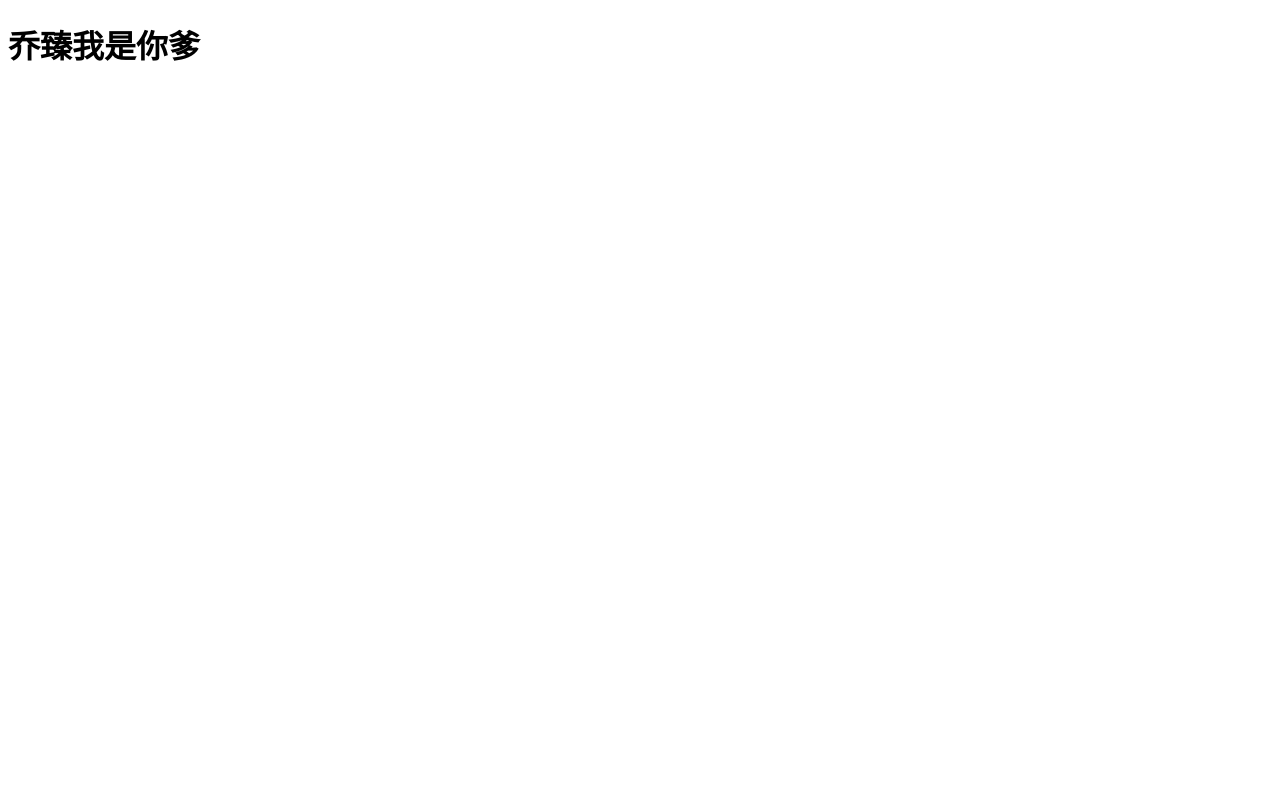
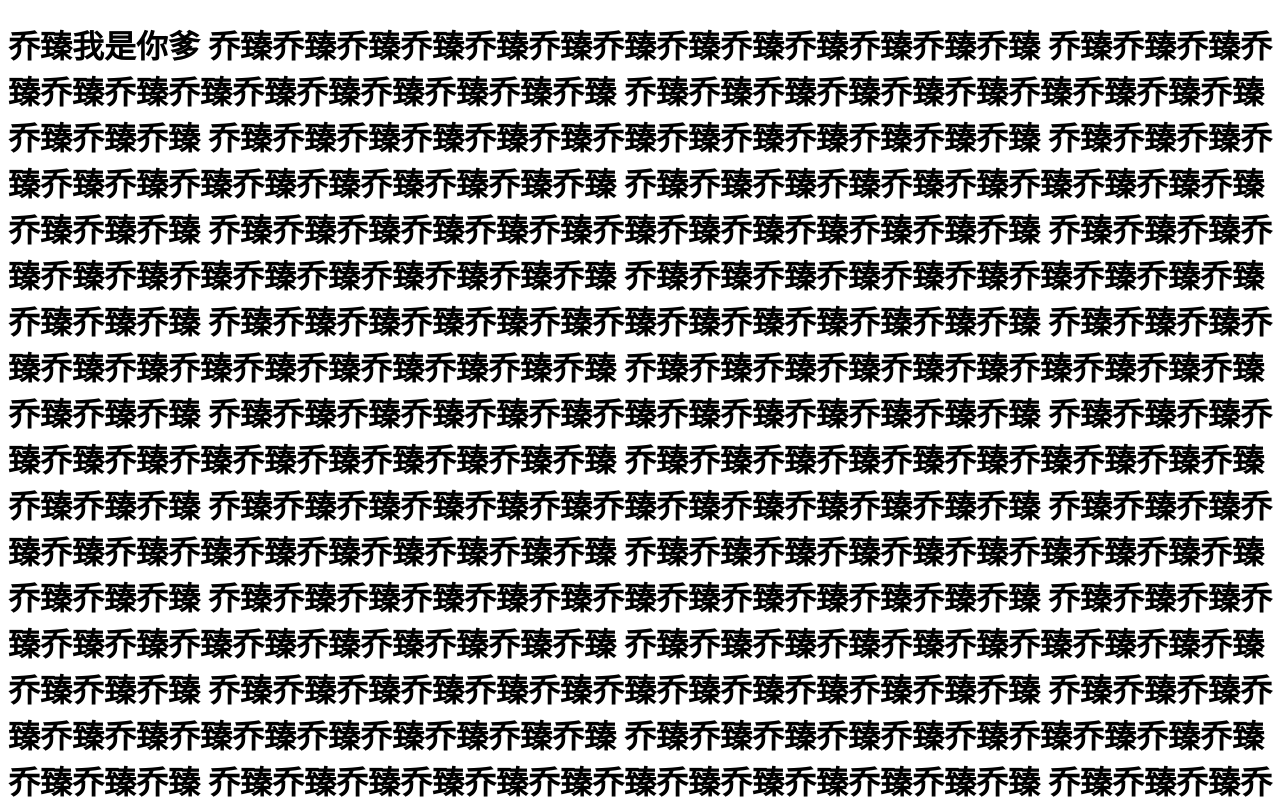
Before and after one commit to xbclmz/xbclmz.github.io, a plain HTML site: page index.html in a window 1280 px wide. Shown: the top 800 px of the page. Drawn offline with Linux system fonts and the light colour scheme.

Commit message:
Update index.html

```diff
--- a/index.html
+++ b/index.html
@@ -6,5 +6,55 @@
 </head>
 <body>
     <h1>乔臻我是你爹
+        乔臻乔臻乔臻乔臻乔臻乔臻乔臻乔臻乔臻乔臻乔臻乔臻乔臻
+        乔臻乔臻乔臻乔臻乔臻乔臻乔臻乔臻乔臻乔臻乔臻乔臻乔臻
+        乔臻乔臻乔臻乔臻乔臻乔臻乔臻乔臻乔臻乔臻乔臻乔臻乔臻
+        乔臻乔臻乔臻乔臻乔臻乔臻乔臻乔臻乔臻乔臻乔臻乔臻乔臻
+        乔臻乔臻乔臻乔臻乔臻乔臻乔臻乔臻乔臻乔臻乔臻乔臻乔臻
+        乔臻乔臻乔臻乔臻乔臻乔臻乔臻乔臻乔臻乔臻乔臻乔臻乔臻
+        乔臻乔臻乔臻乔臻乔臻乔臻乔臻乔臻乔臻乔臻乔臻乔臻乔臻
+        乔臻乔臻乔臻乔臻乔臻乔臻乔臻乔臻乔臻乔臻乔臻乔臻乔臻
+        乔臻乔臻乔臻乔臻乔臻乔臻乔臻乔臻乔臻乔臻乔臻乔臻乔臻
+        乔臻乔臻乔臻乔臻乔臻乔臻乔臻乔臻乔臻乔臻乔臻乔臻乔臻
+        乔臻乔臻乔臻乔臻乔臻乔臻乔臻乔臻乔臻乔臻乔臻乔臻乔臻
+        乔臻乔臻乔臻乔臻乔臻乔臻乔臻乔臻乔臻乔臻乔臻乔臻乔臻
+        乔臻乔臻乔臻乔臻乔臻乔臻乔臻乔臻乔臻乔臻乔臻乔臻乔臻
+        乔臻乔臻乔臻乔臻乔臻乔臻乔臻乔臻乔臻乔臻乔臻乔臻乔臻
+        乔臻乔臻乔臻乔臻乔臻乔臻乔臻乔臻乔臻乔臻乔臻乔臻乔臻
+        乔臻乔臻乔臻乔臻乔臻乔臻乔臻乔臻乔臻乔臻乔臻乔臻乔臻
+        乔臻乔臻乔臻乔臻乔臻乔臻乔臻乔臻乔臻乔臻乔臻乔臻乔臻
+        乔臻乔臻乔臻乔臻乔臻乔臻乔臻乔臻乔臻乔臻乔臻乔臻乔臻
+        乔臻乔臻乔臻乔臻乔臻乔臻乔臻乔臻乔臻乔臻乔臻乔臻乔臻
+        乔臻乔臻乔臻乔臻乔臻乔臻乔臻乔臻乔臻乔臻乔臻乔臻乔臻
+        乔臻乔臻乔臻乔臻乔臻乔臻乔臻乔臻乔臻乔臻乔臻乔臻乔臻
+        乔臻乔臻乔臻乔臻乔臻乔臻乔臻乔臻乔臻乔臻乔臻乔臻乔臻
+        乔臻乔臻乔臻乔臻乔臻乔臻乔臻乔臻乔臻乔臻乔臻乔臻乔臻
+        乔臻乔臻乔臻乔臻乔臻乔臻乔臻乔臻乔臻乔臻乔臻乔臻乔臻
+        乔臻乔臻乔臻乔臻乔臻乔臻乔臻乔臻乔臻乔臻乔臻乔臻乔臻
+        乔臻乔臻乔臻乔臻乔臻乔臻乔臻乔臻乔臻乔臻乔臻乔臻乔臻
+        乔臻乔臻乔臻乔臻乔臻乔臻乔臻乔臻乔臻乔臻乔臻乔臻乔臻
+        乔臻乔臻乔臻乔臻乔臻乔臻乔臻乔臻乔臻乔臻乔臻乔臻乔臻
+        乔臻乔臻乔臻乔臻乔臻乔臻乔臻乔臻乔臻乔臻乔臻乔臻乔臻
+        乔臻乔臻乔臻乔臻乔臻乔臻乔臻乔臻乔臻乔臻乔臻乔臻乔臻
+        乔臻乔臻乔臻乔臻乔臻乔臻乔臻乔臻乔臻乔臻乔臻乔臻乔臻
+        乔臻乔臻乔臻乔臻乔臻乔臻乔臻乔臻乔臻乔臻乔臻乔臻乔臻
+        乔臻乔臻乔臻乔臻乔臻乔臻乔臻乔臻乔臻乔臻乔臻乔臻乔臻
+        乔臻乔臻乔臻乔臻乔臻乔臻乔臻乔臻乔臻乔臻乔臻乔臻乔臻
+        乔臻乔臻乔臻乔臻乔臻乔臻乔臻乔臻乔臻乔臻乔臻乔臻乔臻
+        乔臻乔臻乔臻乔臻乔臻乔臻乔臻乔臻乔臻乔臻乔臻乔臻乔臻
+        乔臻乔臻乔臻乔臻乔臻乔臻乔臻乔臻乔臻乔臻乔臻乔臻乔臻
+        乔臻乔臻乔臻乔臻乔臻乔臻乔臻乔臻乔臻乔臻乔臻乔臻乔臻
+        乔臻乔臻乔臻乔臻乔臻乔臻乔臻乔臻乔臻乔臻乔臻乔臻乔臻
+        乔臻乔臻乔臻乔臻乔臻乔臻乔臻乔臻乔臻乔臻乔臻乔臻乔臻
+        乔臻乔臻乔臻乔臻乔臻乔臻乔臻乔臻乔臻乔臻乔臻乔臻乔臻
+        乔臻乔臻乔臻乔臻乔臻乔臻乔臻乔臻乔臻乔臻乔臻乔臻乔臻
+        乔臻乔臻乔臻乔臻乔臻乔臻乔臻乔臻乔臻乔臻乔臻乔臻乔臻
+        乔臻乔臻乔臻乔臻乔臻乔臻乔臻乔臻乔臻乔臻乔臻乔臻乔臻
+        乔臻乔臻乔臻乔臻乔臻乔臻乔臻乔臻乔臻乔臻乔臻乔臻乔臻
+        乔臻乔臻乔臻乔臻乔臻乔臻乔臻乔臻乔臻乔臻乔臻乔臻乔臻
+        乔臻乔臻乔臻乔臻乔臻乔臻乔臻乔臻乔臻乔臻乔臻乔臻乔臻
+        乔臻乔臻乔臻乔臻乔臻乔臻乔臻乔臻乔臻乔臻乔臻乔臻乔臻
+        乔臻乔臻乔臻乔臻乔臻乔臻乔臻乔臻乔臻乔臻乔臻乔臻乔臻
+        乔臻乔臻乔臻乔臻乔臻乔臻乔臻乔臻乔臻乔臻乔臻乔臻乔臻
 </body>
 </html>
```
